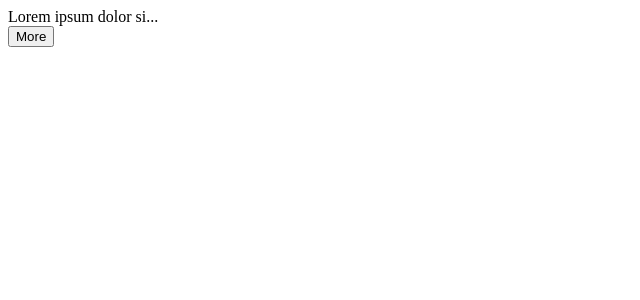
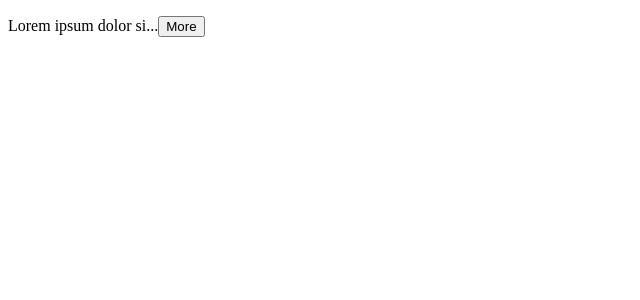
Before and after one commit to rajkumarpaneru/react-basics, a React (Vite) app: page / in a window 1280 px wide. Shown: the top 300 px of the page, without its empty margins (0-640 px from the left). Built offline with nearby package versions, Linux system fonts and the light colour scheme.

Commit message:
refactor expandable text component

```diff
--- a/src/App.tsx
+++ b/src/App.tsx
@@ -8,6 +8,7 @@ import UpdateState from "./components/UpdateState";
 import Navbar from "./components/Navbar";
 import Cart from "./components/Cart";
 import ExpandableText from "./components/ExpandableText";
+import ExpandableTextRefactored from "./components/ExpandableTextRefactored";
 
 const App = () => {
   const handleClear = () => {
@@ -18,7 +19,7 @@ const App = () => {
 
   return (
     <div>
-      <ExpandableText count={20}>
+      <ExpandableTextRefactored count={20}>
         Lorem ipsum dolor sit amet, consectetur adipiscing elit. Sed do eiusmod
         tempor incididunt ut labore et dolore magna aliqua. Ut enim ad minim
         veniam, quis nostrud exercitation ullamco laboris nisi ut aliquip ex ea
@@ -26,7 +27,7 @@ const App = () => {
         velit esse cillum dolore eu fugiat nulla pariatur. Excepteur sint
         occaecat cupidatat non proident, sunt in culpa qui officia deserunt
         mollit anim id est laborum.
-      </ExpandableText>
+      </ExpandableTextRefactored>
     </div>
   );
 };
--- /dev/null
+++ b/src/components/ExpandableTextRefactored.tsx
@@ -0,0 +1,25 @@
+import React, { useState } from "react";
+
+interface Props {
+  children: string;
+  count?: number;
+}
+
+const ExpandableTextRefactored = ({ children, count = 50 }: Props) => {
+  const [isSummarized, setSummarized] = useState(true);
+
+  if (children.length <= count) return <p>{children}</p>;
+
+  const text = isSummarized ? children.substring(0, count) + "..." : children;
+
+  return (
+    <p>
+      {text}
+      <button onClick={() => setSummarized(!isSummarized)}>
+        {isSummarized ? "More" : "Less"}
+      </button>
+    </p>
+  );
+};
+
+export default ExpandableTextRefactored;
```
